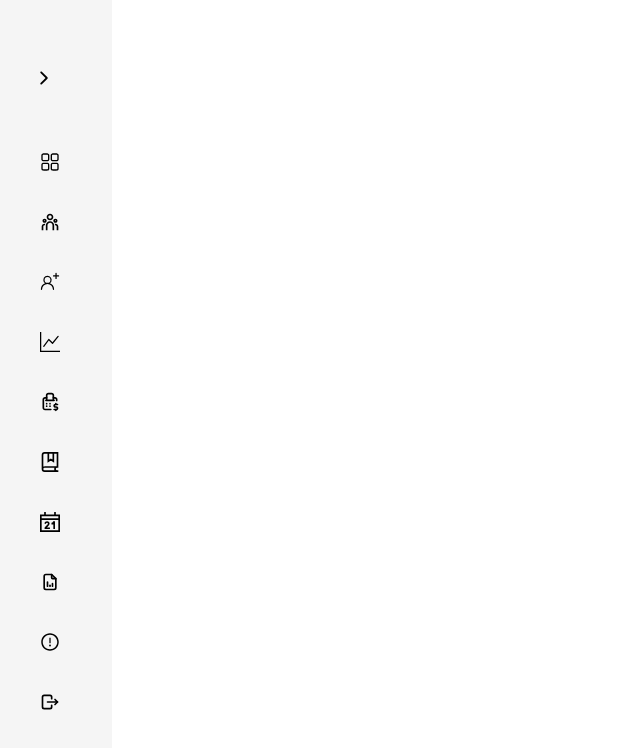
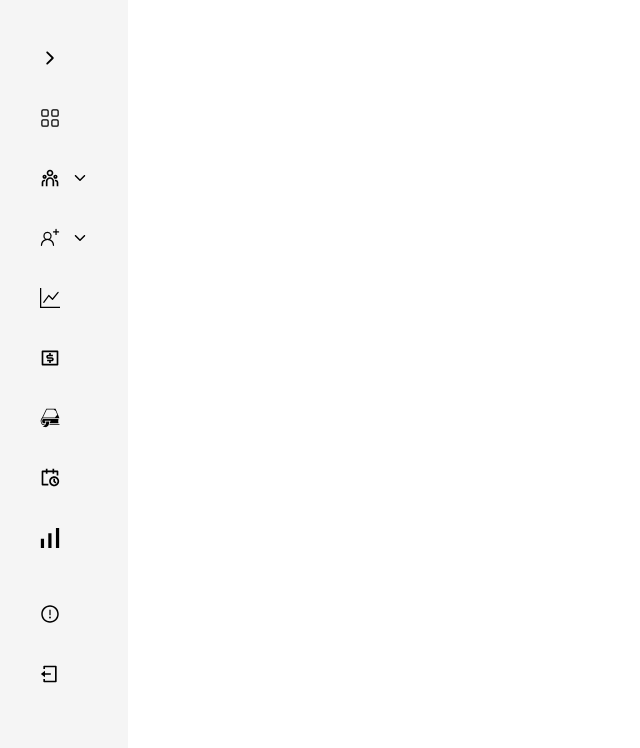
Before and after one commit to DenysShchypt/HR360, a React (Vite) app: page /login in a window 1280 px wide. Shown: the top 748 px of the page, without its empty margins (0-640 px from the left). Built offline with nearby package versions, Linux system fonts and the light colour scheme; a web font is replaced by a local one.

Commit message:
complete sidebar

```diff
--- a/src/components/App.tsx
+++ b/src/components/App.tsx
@@ -1,4 +1,4 @@
-import React, { FC, Suspense } from 'react';
+import React, { FC } from 'react';
 import { Navigate, Route, Routes } from 'react-router-dom';
 import Layout from './layout/Layout';
 import ErrorPage from '../pages/ErrorPage';
@@ -10,8 +10,6 @@ import SignUpPage from '../pages/SignUpPage/SignUpPage';
 
 const App: FC = () => {
   return (
-    <>
-      <Suspense fallback={<div>Loading...</div>}>
     <Routes>
       <Route
         path="/"
@@ -70,8 +68,6 @@ const App: FC = () => {
       />
       <Route path="*" element={<ErrorPage />} />
     </Routes>
-      </Suspense>
-    </>
   );
 };
 
--- a/src/components/Sidebar/Sidebar.module.css
+++ b/src/components/Sidebar/Sidebar.module.css
@@ -14,7 +14,28 @@
 }
 
 .switch_sidebar {
-  padding: 20px 10px;
+  position: relative;
+  padding-left: 16px;
+  margin-right: 12px;
+  border: none;
+  background: none;
+  cursor: pointer;
+  display: flex;
+  align-items: center;
+  justify-content: center;
+  transition: transform 0.3s ease;
+}
+
+.arrow {
+  transition: transform 0.3s ease;
+}
+
+.switch_sidebar:hover .arrow_open {
+  transform: translateX(15px);
+}
+
+.switch_sidebar:hover .arrow_close {
+  transform: translateX(-15px);
 }
 
 .logo {
@@ -29,36 +50,98 @@
   font-size: 20px;
   line-height: 1.2;
 }
+.nav {
+  display: flex;
+  flex-direction: column;
+  gap: 24px;
+}
 
 .list_wrap {
   display: flex;
   flex-direction: column;
   gap: 8px;
 }
-.list_item {
-}
+
 .nav_item {
   display: flex;
   align-items: center;
   gap: 12px;
+  max-width: 200px;
   padding: 16px;
   border-radius: 8px;
   font-weight: 300;
   font-size: 14px;
   line-height: 1.43;
   color: var(--secondary-text-color);
-  transition: color 0.5s ease;
+  transition:
+    color 0.5s ease,
+    background-color 0.5s ease;
 }
 
+.nav_item:focus,
 .nav_item:hover,
-.nav_item:focus,
-.nav_item.active {
+.nav_item:hover .title_item,
+.nav_item:focus .title_item {
   background-color: var(--active-button-background);
-  transition: color 0.5s ease;
-  transition: background-color 0.5s ease;
-  color: var(--primary-text-color);
-  fill: white;
+  color: white;
+  transition: color 0.3s ease;
 }
 
-.icon:hover {
+.title_item {
+  text-align: start;
+  min-width: 108px;
 }
+
+.nav_item:focus .icon,
+.nav_item:hover .icon {
+  fill: white;
+  transition: fill 0.3s ease;
+}
+
+.list_sub_items {
+  display: flex;
+  flex-direction: column;
+}
+
+.sub_item {
+  position: relative;
+  display: flex;
+  align-items: center;
+  padding: 12px 16px 12px 48px;
+  font-weight: 300;
+  font-size: 14px;
+  line-height: 1.43;
+  color: var(--secondary-text-color);
+  cursor: pointer;
+  transition: color 0.3s ease;
+}
+
+.sub_item a {
+  display: block;
+  width: 100%;
+  text-decoration: none;
+  color: inherit;
+  transition: color 0.3s ease;
+}
+
+.sub_item:hover a {
+  color: var(--active-button-background);
+}
+
+.sub_item::before {
+  content: '';
+  display: none;
+  width: 12px;
+  height: 12px;
+  border-radius: 50%;
+  background-color: var(--active-button-background);
+  transition: display 0.3s ease;
+}
+
+.sub_item:hover::before {
+  position: absolute;
+  top: 50%;
+  left: 20px;
+  transform: translateY(-50%);
+  display: block;
+}
--- a/src/components/Sidebar/Sidebar.tsx
+++ b/src/components/Sidebar/Sidebar.tsx
@@ -1,43 +1,50 @@
 import React, { FC, useState } from 'react';
 import logoUrl from '../../assets/logo.svg';
 import { NavLink } from 'react-router-dom';
-import { RiTeamLine } from 'react-icons/ri';
-import { RxDashboard } from 'react-icons/rx';
+import { BsGrid, BsGraphUp } from 'react-icons/bs';
 import { GoPersonAdd } from 'react-icons/go';
-import { BsGraphUp } from 'react-icons/bs';
-import { TbCashRegister } from 'react-icons/tb';
-import { GrBook } from 'react-icons/gr';
-import { GrSchedule } from 'react-icons/gr';
-import { TbFileAnalytics } from 'react-icons/tb';
+import {
+  RiMoneyDollarBoxLine,
+  RiCalendarScheduleLine,
+  RiLogoutBoxLine,
+  RiTeamLine,
+} from 'react-icons/ri';
+import { GiBookmark } from 'react-icons/gi';
+import { SiSimpleanalytics } from 'react-icons/si';
 import { AiOutlineExclamationCircle } from 'react-icons/ai';
-import { TbLogout } from 'react-icons/tb';
-import { IoIosArrowBack, IoIosArrowForward } from 'react-icons/io';
+import {
+  IoIosArrowBack,
+  IoIosArrowForward,
+  IoIosArrowDown,
+  IoIosArrowUp,
+} from 'react-icons/io';
 import styles from './Sidebar.module.css';
 
-{
-  /* <button
-            onClick={() => setIsSidebarOpen(!isSidebarOpen)}
-            className={styles.switch_sidebar}
-          >
-            {isSidebarOpen ? (
-              <IoIosArrowBack size={20} />
-            ) : (
-              <IoIosArrowForward size={15} />
-            )}
-          </button> */
-}
 const Sidebar: FC = () => {
   const [isSidebarOpen, setIsSidebarOpen] = useState<boolean>(false);
-  const toggleMenu = () => setIsSidebarOpen((prev) => !prev);
+  const [openGroups, setOpenGroups] = useState<{ [key: string]: boolean }>({});
+  const toggleGroup = (group: string) => {
+    setOpenGroups((prev) => ({
+      ...prev,
+      [group]: !prev[group],
+    }));
+  };
+  const toggleSideBar = () => setIsSidebarOpen((prev) => !prev);
   return (
     <>
       <div className={styles.container_sidebar}>
         <div className={styles.logo_wrap}>
-          <button onClick={toggleMenu} className={styles.switch_sidebar}>
+          <button onClick={toggleSideBar} className={styles.switch_sidebar}>
             {isSidebarOpen ? (
-              <IoIosArrowBack size={20} />
+              <IoIosArrowBack
+                size={20}
+                className={`${styles.arrow} ${styles.arrow_close}`}
+              />
             ) : (
-              <IoIosArrowForward size={20} />
+              <IoIosArrowForward
+                size={20}
+                className={`${styles.arrow} ${styles.arrow_open}`}
+              />
             )}
           </button>
           <NavLink to="/login" className={styles.logo}>
@@ -50,65 +57,122 @@ const Sidebar: FC = () => {
           </NavLink>
         </div>
         <aside>
-          <nav>
+          <nav className={styles.nav}>
             <ul className={styles.list_wrap}>
               <li className={styles.list_item}>
                 <NavLink to="/" className={styles.nav_item}>
-                  <RxDashboard size={20} />
+                  <BsGrid size={20} className={styles.icon} />
                   {isSidebarOpen && 'Dashboard'}
                 </NavLink>
               </li>
               <li className={styles.list_item}>
-                <NavLink to="/" className={styles.nav_item}>
+                <button
+                  className={styles.nav_item}
+                  onClick={() => toggleGroup('employee')}
+                >
                   <RiTeamLine size={20} className={styles.icon} />
-                  {isSidebarOpen && 'Employee'}
-                </NavLink>
+                  {isSidebarOpen && (
+                    <p className={styles.title_item}>Employee</p>
+                  )}
+                  {!openGroups['employee'] ? (
+                    <IoIosArrowDown size={16} className={styles.icon} />
+                  ) : (
+                    <IoIosArrowUp size={16} className={styles.icon} />
+                  )}
+                </button>
+                {openGroups['employee'] && (
+                  <ul className={styles.list_sub_items}>
+                    <li className={styles.sub_item}>
+                      <NavLink to="/">Employee directory</NavLink>
+                    </li>
+                    <li className={styles.sub_item}>
+                      <NavLink to="/">Attendance</NavLink>
+                    </li>
+                    <li className={styles.sub_item}>
+                      <NavLink to="/">Leave requests</NavLink>
+                    </li>
+                    <li className={styles.sub_item}>
+                      <NavLink to="/">Absence Trends</NavLink>
+                    </li>
+                  </ul>
+                )}
+              </li>
+              <li className={styles.list_item}>
+                <button
+                  className={styles.nav_item}
+                  onClick={() => toggleGroup('recruitment')}
+                >
+                  <GoPersonAdd size={20} className={styles.icon} />
+                  {isSidebarOpen && (
+                    <p className={styles.title_item}>Recruitment</p>
+                  )}
+                  {!openGroups['recruitment'] ? (
+                    <IoIosArrowDown size={16} className={styles.icon} />
+                  ) : (
+                    <IoIosArrowUp size={16} className={styles.icon} />
+                  )}
+                </button>
+                {openGroups['recruitment'] && (
+                  <ul className={styles.list_sub_items}>
+                    <li className={styles.sub_item}>
+                      <NavLink to="/">Employee directory</NavLink>
+                    </li>
+                    <li className={styles.sub_item}>
+                      <NavLink to="/">Attendance</NavLink>
+                    </li>
+                    <li className={styles.sub_item}>
+                      <NavLink to="/">Leave requests</NavLink>
+                    </li>
+                    <li className={styles.sub_item}>
+                      <NavLink to="/">Absence Trends</NavLink>
+                    </li>
+                  </ul>
+                )}
               </li>
               <li className={styles.list_item}>
                 <NavLink to="/" className={styles.nav_item}>
-                  <GoPersonAdd size={20} />
-                  {isSidebarOpen && 'Recruitment'}
-                </NavLink>
-              </li>
-              <li className={styles.list_item}>
-                <NavLink to="/" className={styles.nav_item}>
-                  <BsGraphUp size={20} />
+                  <BsGraphUp size={20} className={styles.icon} />
                   {isSidebarOpen && 'Performance M'}
                 </NavLink>
               </li>
               <li className={styles.list_item}>
                 <NavLink to="/" className={styles.nav_item}>
-                  <TbCashRegister size={20} />
+                  <RiMoneyDollarBoxLine size={20} className={styles.icon} />
                   {isSidebarOpen && 'Payroll'}
                 </NavLink>
               </li>
               <li className={styles.list_item}>
                 <NavLink to="/" className={styles.nav_item}>
-                  <GrBook size={20} />
+                  <GiBookmark size={20} className={styles.icon} />
                   {isSidebarOpen && 'Training and Develop'}
                 </NavLink>
               </li>
               <li className={styles.list_item}>
                 <NavLink to="/" className={styles.nav_item}>
-                  <GrSchedule size={20} />
+                  <RiCalendarScheduleLine size={20} className={styles.icon} />
                   {isSidebarOpen && 'Schedule'}
                 </NavLink>
               </li>
               <li className={styles.list_item}>
                 <NavLink to="/" className={styles.nav_item}>
-                  <TbFileAnalytics size={20} />
+                  <SiSimpleanalytics size={20} className={styles.icon} />
                   {isSidebarOpen && 'Reports and Analytics'}
                 </NavLink>
               </li>
-              <li className={styles.list_item}>
+            </ul>
+            <ul className={styles.list_wrap}>
+              <li>
                 <NavLink to="/" className={styles.nav_item}>
-                  <AiOutlineExclamationCircle size={20} />
+                  <AiOutlineExclamationCircle
+                    size={20}
+                    className={styles.icon}
+                  />
                   {isSidebarOpen && 'Help'}
                 </NavLink>
               </li>
-              <li className={styles.list_item}>
+              <li>
                 <NavLink to="/" className={styles.nav_item}>
-                  <TbLogout size={20} />
+                  <RiLogoutBoxLine size={20} className={styles.icon} />
                   {isSidebarOpen && 'Logout'}
                 </NavLink>
               </li>
--- a/src/components/layout/Layout.tsx
+++ b/src/components/layout/Layout.tsx
@@ -1,4 +1,4 @@
-import React, { FC } from 'react';
+import React, { FC, Suspense } from 'react';
 import { Outlet } from 'react-router-dom';
 import Sidebar from '../Sidebar/Sidebar';
 
@@ -7,7 +7,9 @@ const Layout: FC = () => {
     <div>
       <Sidebar />
       {/* <Headers />  */}
-      <Outlet />
+      <Suspense fallback={<div>Loading...</div>}>
+        <Outlet />
+      </Suspense>
     </div>
   );
 };
--- a/src/pages/ErrorPage.tsx
+++ b/src/pages/ErrorPage.tsx
@@ -27,7 +27,7 @@ const ErrorPage: FC = () => {
             allowFullScreen={false}
             allow="autoplay"
             height="50%"
-            src="https://giphy.com/embed/u2wg2uXJbHzkXkPphr/video"
+            src="https://giphy.com/embed/xTiN0L7EW5trfOvEk0"
             style={{
               position: 'absolute',
               top: '50%',
```
Also changed, not shown: src/pages/SignUpPage/SignUpPage.tsx (+6 -1 lines). Lines whose indentation alone changed are shown as unchanged.
